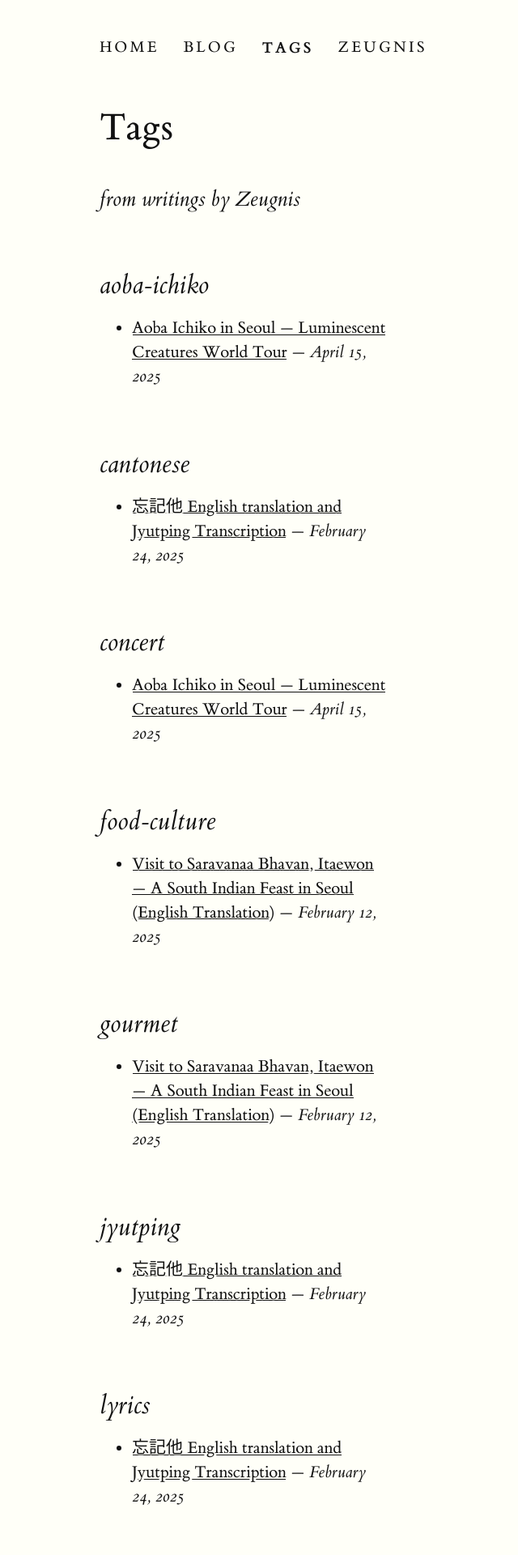
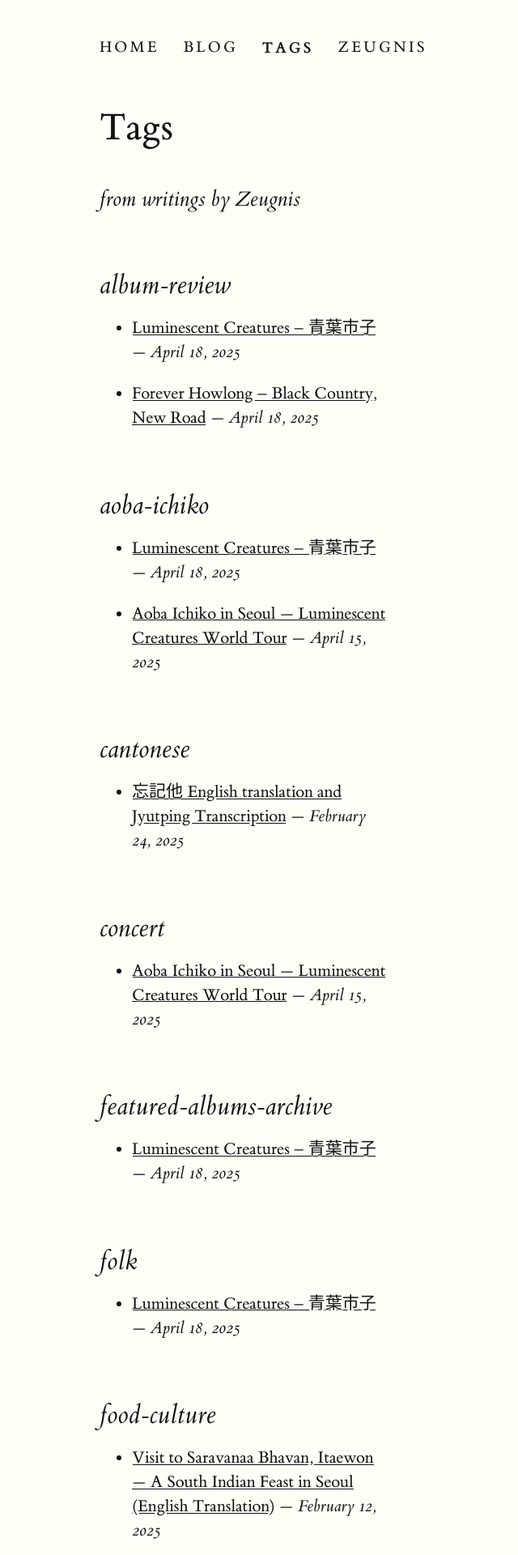
Before and after one commit to Zeugnis04/zeugnis04.github.io, a Jekyll site: the page built from tags.html, in a window 1280 px wide. Shown: the top 1920 px of the page at 81% size, without its empty margins (53-693 px from the left). Built offline with Jekyll 4.4.1, drawn with Linux system fonts in a browser that asks for light colours.

Commit message:
new features and drafts

```diff
--- a/_layouts/post.html
+++ b/_layouts/post.html
@@ -25,5 +25,5 @@
 
 <section>
   <div style="clear: both"></div>
-  <p class="backarrow"><a href="{% link blog/index.md %}">← Back to all posts</a></p>
+  <p class="backarrow"><a href="{% link blog/blog-list.md %}">← Back to all posts</a></p>
 </section>
--- /dev/null
+++ b/_posts/2025-04-18-forever-howlong.md
@@ -0,0 +1,9 @@
+---
+layout: post
+title: "Forever Howlong – Black Country, New Road"
+category: album-review
+tags: [album-review]
+cover: /assets/img/featured_albums/foreverhowlong.png
+excerpt: communal and baroque
+hidden: true
+---
--- /dev/null
+++ b/_posts/2025-04-18-luminescent-creatures.md
@@ -0,0 +1,9 @@
+---
+layout: post
+title: "Luminescent Creatures – 青葉市子"
+category: album-review
+cover: /assets/img/featured_albums/luminiscentcreatures.png
+excerpt: a deep dive into Mother Earth
+tags: [album-review, featured-albums-archive, aoba-ichiko, folk]
+hidden: true
+---
--- a/_sass/_site-style.scss
+++ b/_sass/_site-style.scss
@@ -125,6 +125,14 @@
     color: #555;
   }
 
+  .album-link {
+    text-decoration: none;
+    color: inherit;
+    &:hover h4 {
+      // text-decoration: underline; // Optional subtle hover effect
+    }
+  }
+
   /* Tags */
 
   .meta-tags {
```
Also changed, not shown: _layouts/blog-list.html (+8 -4 lines), featured-albums-archive.md (added, +25 -0 lines), index.md (+9 -3 lines), blog/blog-list.md (renamed from blog/index.md).
